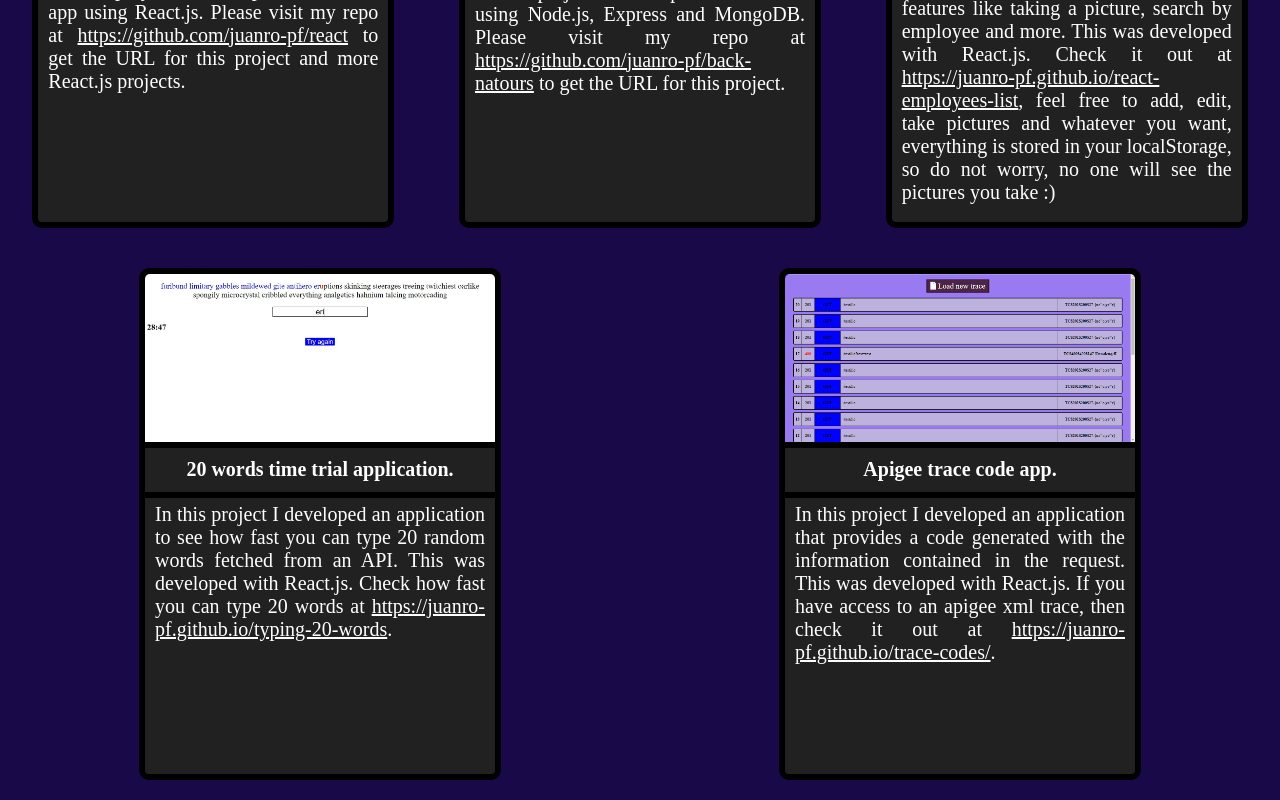
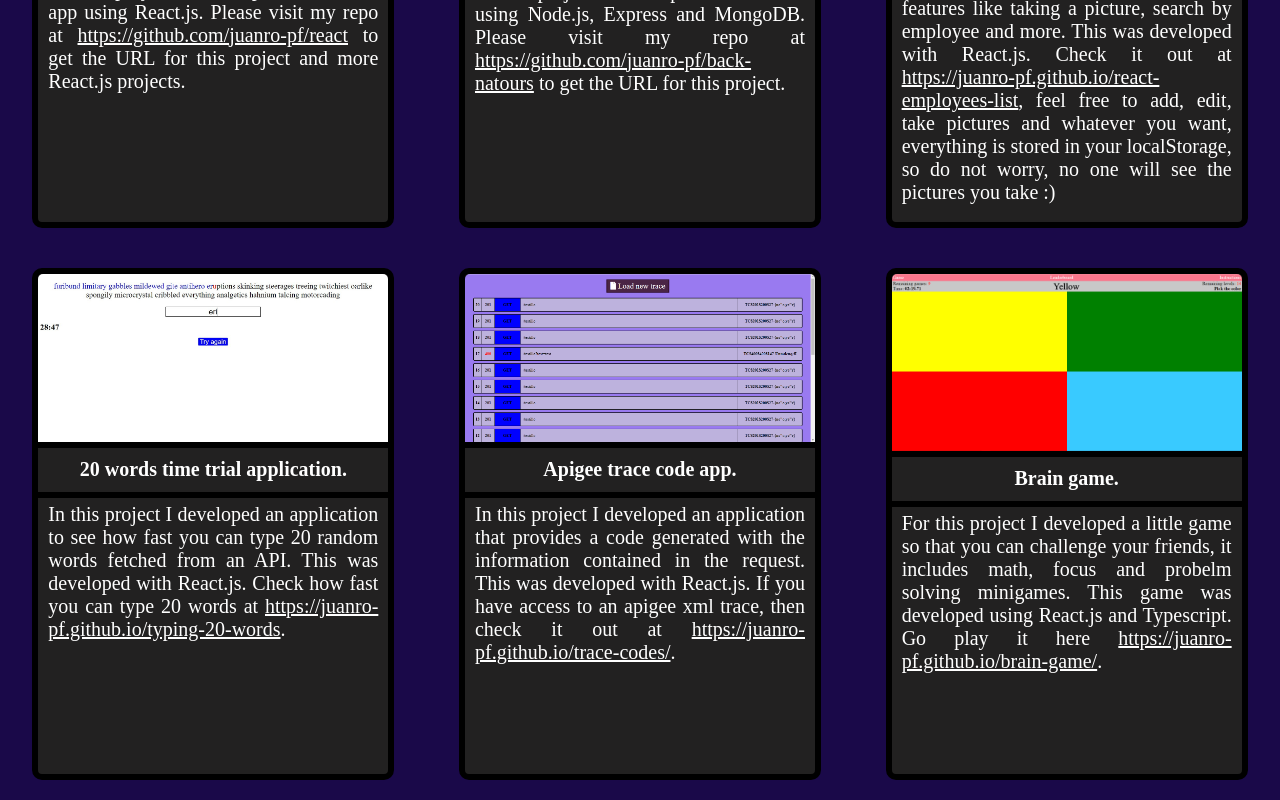
Before and after one commit to juanro-pf/portfolio, a React (Create React App) app: page /projects in a window 1280 px wide. Shown: the part 901-1701 px from the top of the page. Built offline with nearby package versions, Linux system fonts and the light colour scheme.

Commit message:
Added Typescript project

```diff
--- a/src/components/Projects.js
+++ b/src/components/Projects.js
@@ -8,6 +8,7 @@ import image5 from '../media/Natours.PNG';
 import image6 from '../media/Employees-list.jpg';
 import image7 from '../media/20-words.jpg';
 import image8 from '../media/Trace.png';
+import image9 from '../media/BrainGame.PNG'
 import portfolioInfo from '../media/portfolio.json';
 
 const projects= [...portfolioInfo.projects];
@@ -19,6 +20,7 @@ projects[4].image= image5;
 projects[5].image= image6;
 projects[6].image= image7;
 projects[7].image= image8;
+projects[8].image= image9;
 
 const Projects = () => {
   return (
--- a/src/media/portfolio.json
+++ b/src/media/portfolio.json
@@ -124,6 +124,11 @@
         "percentage": 80
       },
       {
+        "id": 11,
+        "name": "Typescript",
+        "percentage": 75
+      },
+      {
         "id": 6,
         "name": "NodeJS",
         "percentage": 75
@@ -151,11 +156,6 @@
       {
         "id": 10,
         "name": "Machine Learning",
-        "percentage": 65
-      },
-      {
-        "id": 11,
-        "name": "Typescript",
         "percentage": 65
       },
       {
@@ -314,6 +314,18 @@
         }
       },
       "image": "image8"
+    },
+    {
+      "id": 9,
+      "name": "Brain game.",
+      "description": "For this project I developed a little game so that you can challenge your friends, it includes math, focus and probelm solving minigames. This game was developed using React.js and Typescript. Go play it here <link>link1<link>.",
+      "links": {
+        "link1": {
+          "display-text": "https://juanro-pf.github.io/brain-game/",
+          "url": "https://juanro-pf.github.io/brain-game/"
+        }
+      },
+      "image": "image9"
     }
   ]
 }
```
Also changed, not shown: src/media/BrainGame.PNG (added), 8 other files (tests, documents, lock files or other folders).
